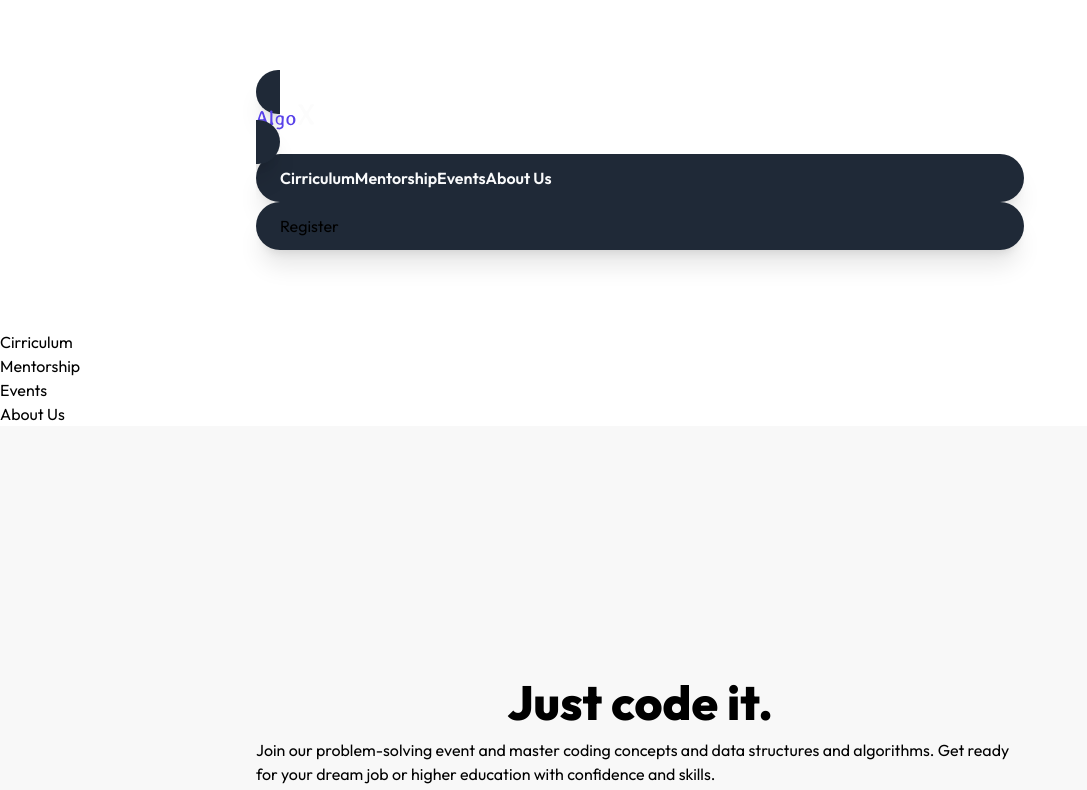
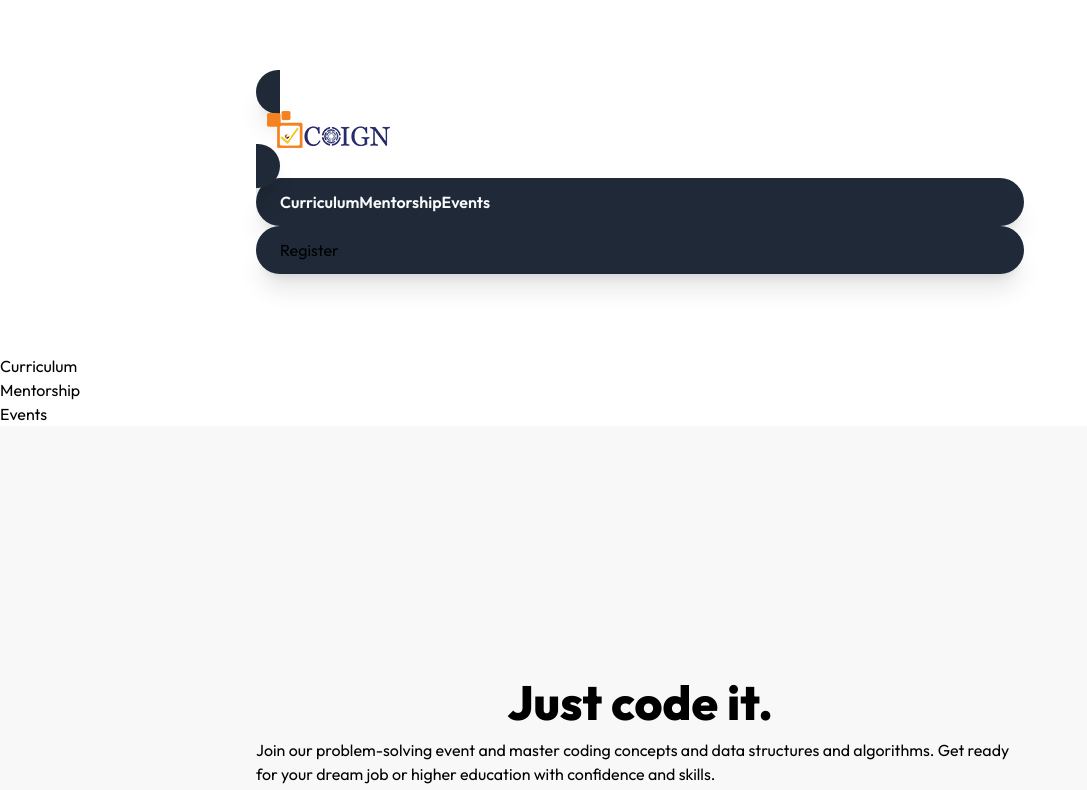
Before and after one commit to speranza-app/Platform_phase_1, a React (Vite) app: page / in a window 1280 px wide. Shown: the top 790 px of the page, without its empty margins (0-1087 px from the left). Built offline with nearby package versions, Linux system fonts and the light colour scheme.

Commit message:
feat: added coign logo and added student form

```diff
--- a/src/App.jsx
+++ b/src/App.jsx
@@ -15,7 +15,7 @@ const App = () => {
         <Route element={<HomePage></HomePage>} path=''>
 
         </Route>
-        <Route element={<SubmissionPage></SubmissionPage>} path='form'></Route>
+        <Route element={<SubmissionPage></SubmissionPage>} path='/student'></Route>
       </Routes>
     </Router>
   )
--- a/src/Components/CustomTextInput.jsx
+++ b/src/Components/CustomTextInput.jsx
@@ -3,7 +3,7 @@ import React from 'react'
 const CustomTextInput = ({header,placeholder,state,setState}) => {
   return (
     <div className='customTextInput'>
-        <p>{header}</p>
+        <label>{header}</label>
         <input placeholder={placeholder} value={state} onChange={(e)=>setState(e.target.value)}>
         </input>
     </div>
--- a/src/Components/NavBar.jsx
+++ b/src/Components/NavBar.jsx
@@ -2,7 +2,7 @@ import React, { useEffect, useState } from 'react'
 import Logo from './Logo';
 import Google from './Google';
 import { Link } from 'react-router-dom';
-
+import coignImg from "../assets/coign.png"
 
 const NavBar = () => {
   const [click,setClick]=useState(false)
@@ -11,57 +11,100 @@ const NavBar = () => {
   const clickHandler=()=>{
     console.log("NavBar  ::: clickHandler ::: came")
     setClick(a=>!a)
-
   }
 
-
   return (
-    <header className={`fixed  z-20 w-full   transition-all duration-200 ${click?'bg-[#11141c]':''} `}>
-      <nav className={`  flex items-center mx-auto pt-4 pb-3   justify-between w-[90%] lg:w-[80%] xl:w-[70%] 2xl:w-50% center-elment  section `}>
-        <Link to='' className='navButton'>
-          <Logo></Logo>
+    <header
+      className={`fixed  z-20 w-full   transition-all duration-200 ${
+        click ? "bg-[#11141c]" : ""
+      } `}
+    >
+      <nav
+        className={`flex items-center mx-auto pt-4 pb-3 justify-between w-[90%] lg:w-[80%] xl:w-[70%] 2xl:w-50% center-elment section`}
+      >
+        <Link to="" className="!bg-white navButton">
+          {/* <Logo></Logo> */}
+          <img src={coignImg} alt="" className="h-6" />
         </Link>
-        <div className='hidden lg:flex navButton items-center   gap-3 !cursor-default'>
-          <a   href='#cirriculum'className='navItem '>Cirriculum</a>
-          <Link to='/' className='navItem'>Mentorship</Link>
-          <Link to='/' className='navItem'>Events</Link>
-          <Link to={''} className='navItem'>About Us</Link>
+        <div className="hidden lg:flex navButton items-center   gap-3 !cursor-default">
+          <a href="/#cirriculum" className="navItem">
+            Curriculum
+          </a>
+          <Link to="/" className="navItem">
+            Mentorship
+          </Link>
+          <Link to="/" className="navItem">
+            Events
+          </Link>
+          {/* <Link to={''} className='navItem'>About Us</Link> */}
         </div>
-        <div className='navButton hidden lg:block   font-semibold !bg-[#3a44a1] '  style={{transform:'none'}}>
-          <a className='text-white'>Register</a>
+        <div
+          className="navButton hidden lg:block   font-semibold !bg-[#3a44a1] "
+          style={{ transform: "none" }}
+        >
+          <Link to="/student" className="text-white">
+            Register
+          </Link>
         </div>
         <div className="flex gap-3 lg:hidden">
-          <button className="navSmallScreenButton" >
+          {/* <button className="navSmallScreenButton" >
             <Google></Google>
-          </button>
+          </button> */}
           <button className="navSmallScreenButton" onClick={clickHandler}>
-
-              <div className="absolute left-1/2 top-1/2 block w-5 -translate-x-1/2 -translate-y-1/3 transform " >
-                <span aria-hidden="true" className={`absolute block h-[1.5px] w-5 transform bg-gray-50 transition duration-300 ease-in-out ${click===true? 'rotate-45':'-translate-y-[7px]'}`}></span>
-                <span aria-hidden="true" className={`absolute block h-[1.5px] w-5 transform bg-gray-50 transition duration-300 ease-in-out ${click===true?'opacity-0':'opacity-100'}`}></span>
-                <span aria-hidden="true" className={`absolute block h-[1.5px] w-5 transform bg-gray-50 transition duration-300 ease-in-out ${click===true? '-rotate-45':'translate-y-[7px]'}`} ></span>
-              </div>
+            <div className="block absolute top-1/2 left-1/2 w-5 transform -translate-x-1/2 -translate-y-1/3">
+              <span
+                aria-hidden="true"
+                className={`absolute block h-[1.5px] w-5 transform bg-gray-50 transition duration-300 ease-in-out ${
+                  click === true ? "rotate-45" : "-translate-y-[7px]"
+                }`}
+              ></span>
+              <span
+                aria-hidden="true"
+                className={`absolute block h-[1.5px] w-5 transform bg-gray-50 transition duration-300 ease-in-out ${
+                  click === true ? "opacity-0" : "opacity-100"
+                }`}
+              ></span>
+              <span
+                aria-hidden="true"
+                className={`absolute block h-[1.5px] w-5 transform bg-gray-50 transition duration-300 ease-in-out ${
+                  click === true ? "-rotate-45" : "translate-y-[7px]"
+                }`}
+              ></span>
+            </div>
           </button>
         </div>
-
-
-
       </nav>
 
-        <div className={`transform  ${click?'translate-x-0':'-translate-x-[200%]'} duration-300  center-elment bg-backgroundColor  border-[#1E1E1E]  border-t-[1px]   w-[100%] lg:w-[80%] xl:w-[70%] 2xl:w-50%   py-4 lg:hidden`}>
-        <a  href='#cirriculum' className='mb-2 text-[18px] cursor-pointer pl-[20px] text-white mt-[10px]'>Cirriculum</a>
-        <br/>
-        <a href='#events'  className='mb-2 text-[18px] cursor-pointer pl-[20px] text-white mt-[10px]'>Mentorship</a>
-        <br/>
-        <a href='#mentorship'  className='mb-2 text-[18px] cursor-pointer pl-[20px] text-white mt-[10px]'>Events</a>
-        <br/>
-        <Link to={'aboutUs'} className='mb-2 !text-[18px] cursor-pointer pl-[20px] text-white mt-[10px]'>About Us</Link>
-
-    </div>
-
-
+      <div
+        className={`transform none  ${
+          click ? "translate-x-0 block" : "-translate-x-[200%]"
+        } duration-300  center-elment bg-backgroundColor  border-[#1E1E1E]  border-t-[1px]   w-[100%] lg:w-[80%] xl:w-[70%] 2xl:w-50%   py-4 lg:hidden`}
+      >
+        <a
+          href="/#cirriculum"
+          className="mb-2 text-[18px] cursor-pointer pl-[20px] text-white mt-[10px]"
+        >
+          Curriculum
+        </a>
+        <br />
+        <a
+          href="#events"
+          className="mb-2 text-[18px] cursor-pointer pl-[20px] text-white mt-[10px]"
+        >
+          Mentorship
+        </a>
+        <br />
+        <a
+          href="#mentorship"
+          className="mb-2 text-[18px] cursor-pointer pl-[20px] text-white mt-[10px]"
+        >
+          Events
+        </a>
+        {/* <br/> */}
+        {/* <Link to={'aboutUs'} className='mb-2 !text-[18px] cursor-pointer pl-[20px] text-white mt-[10px]'>About Us</Link> */}
+      </div>
     </header>
-  )
+  );
 }
 
 export default NavBar
--- a/src/Pages/SubmissionPage/SubmissionPage.jsx
+++ b/src/Pages/SubmissionPage/SubmissionPage.jsx
@@ -1,12 +1,72 @@
-import React from 'react'
+import React, { useState } from "react";
+import CustomTextInput from "../../Components/CustomTextInput";
+
+function Input({ label = "", name = "", placeholder = "", type="text", children, ...rest }) {
+  if (!placeholder) {
+    placeholder = label;
+  }
+
+  return (
+    <div className="grid gap-1 group">
+      <label
+        className="text-sm transition-all group-focus-within:text-blue-800"
+        htmlFor={name}
+      >
+        {label}
+      </label>
+      {children ? children : (
+        <input
+          {...rest}
+          className="px-4 py-2 rounded border border-blue-800 transition-all outline-none group-focus-within:ring"
+          placeholder={placeholder}
+          type={type}
+          name={name}
+          id={name}
+        />
+      )}
+    </div>
+  );
+}
 
 const SubmissionPage = () => {
   return (
-    <>
-        <div data-tf-widget="y2GNkBPW" data-tf-opacity="100" data-tf-hide-headers data-tf-iframe-props="title=My typeform" data-tf-transitive-search-params data-tf-auto-focus data-tf-medium="snippet" style="width:100%;height:500px;">
-        </div><script src="//embed.typeform.com/next/embed.js"></script>
-    </>
-  )
-}
+    <section className="section py-[120px]">
+      <form action="" className="space-y-4 max-w-md shadow-md">
+        <h1 className="text-2xl font-bold">Join Now</h1>
+        <Input name="name" label="Full Name" />
+        <Input name="phone" type="tel" label="Mobile" />
+        <Input name="email" type="email" label="Your college Email" />
+        <Input name="college" type="email" label="College name" />
+        <Input name="rollNo" type="email" label="College Roll number" />
+        <Input name="passingOutYear" type="number" label="Passing out year" />
+        <Input label="Already part of Coign">
+          <div className="flex gap-6 items-center px-4 py-2 rounded border border-blue-800 transition-shadow focus-within:ring">
+            <label className="flex gap-3 items-center">
+              Yes
+              <input
+                className="w-4 h-4 accent-blue-800"
+                type="radio"
+                name="inCoign"
+                value="yes"
+              />
+            </label>
+            <label className="flex gap-3 items-center">
+              No
+              <input
+                className="w-4 h-4 accent-blue-800"
+                type="radio"
+                name="inCoign"
+                value="no"
+              />
+            </label>
+          </div>
+        </Input>
+        <button className="px-4 py-2 w-full text-white bg-blue-800 rounded">
+          Submit
+        </button>
+      </form>
+    </section>
+  );
+};
 
-export default SubmissionPage
+export default SubmissionPage;
--- a/src/index.css
+++ b/src/index.css
@@ -1,6 +1,10 @@
 @tailwind base;
 @tailwind components;
 @tailwind utilities;
+
+html {
+  scroll-behavior: smooth;
+}
 
 .navButton{
   @apply cursor-pointer rounded-full bg-gray-800 px-4 py-2 shadow-xl  lg:px-6 lg:py-3
```
Also changed, not shown: .gitpod.yml (added), src/assets/coign.png (added), 1 other file (tests, documents, lock files or other folders).
